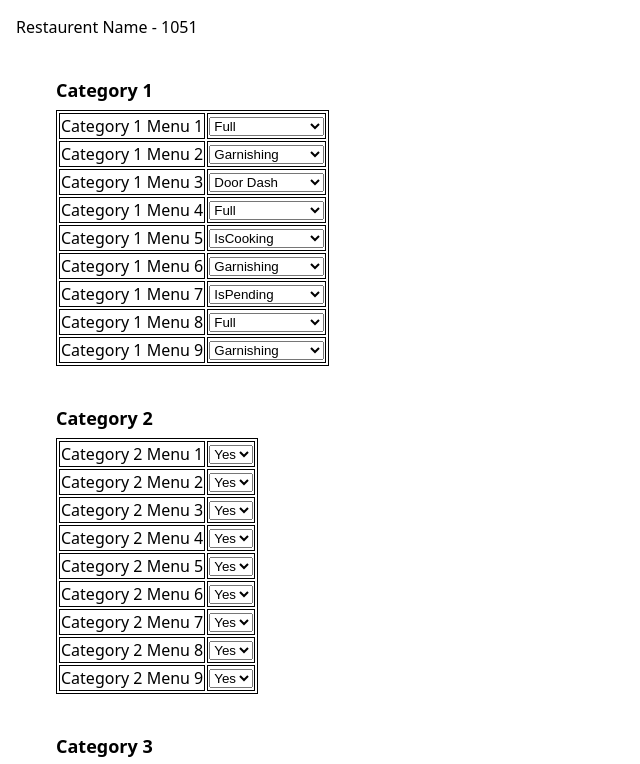
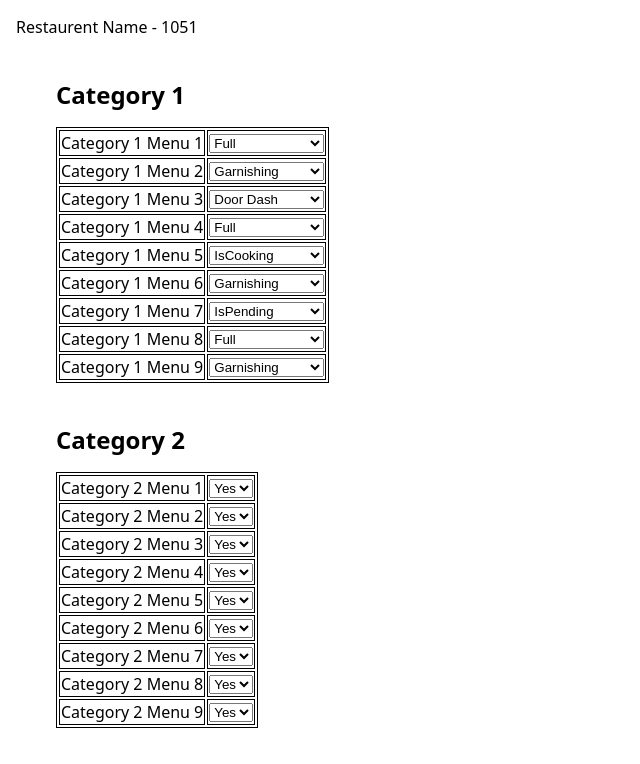
Before and after one commit to PixlPerf/stackblitz-starters-w4k489, a React (Create React App) app: page / in a window 1280 px wide. Shown: the top 764 px of the page, without its empty margins (0-640 px from the left). Built offline with nearby package versions, Linux system fonts and the light colour scheme.

Commit message:
final Commit

```diff
--- a/package.json
+++ b/package.json
@@ -3,8 +3,10 @@
   "version": "0.0.0",
   "private": true,
   "dependencies": {
+    "babel-plugin-styled-components": ">= 2",
     "react": "18.2.0",
-    "react-dom": "18.2.0"
+    "react-dom": "18.2.0",
+    "styled-components": "^6.0.8"
   },
   "scripts": {
     "start": "react-scripts start",
--- a/src/components/CategoryComponent.js
+++ b/src/components/CategoryComponent.js
@@ -2,12 +2,17 @@ import React from 'react';
 
 import MenuListComponent from './MenuListComponent.js';
 
+import styled from 'styled-components';
+
+const Header = styled.h1`
+  font-size: '18px';
+  font-weight: '600';
+  margin-bottom: '8px';`;
+
 const CategoryComponent = ({ CategoryID, CategoryName, IsCollection }) => {
   return (
     <div style={{ margin: '40px' }}>
-      <div style={{ fontSize: '18px', fontWeight: '600', marginBottom: '8px' }}>
-        {CategoryName}
-      </div>
+      <Header>{CategoryName}</Header>
       <MenuListComponent CategoryID={CategoryID} IsCollection={IsCollection} />
     </div>
   );
```
